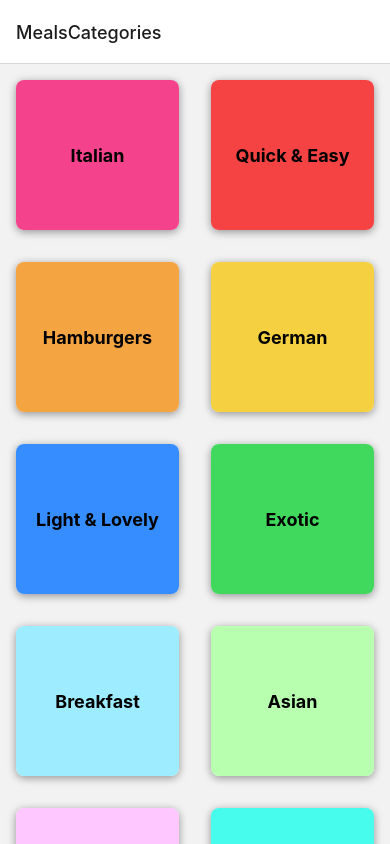
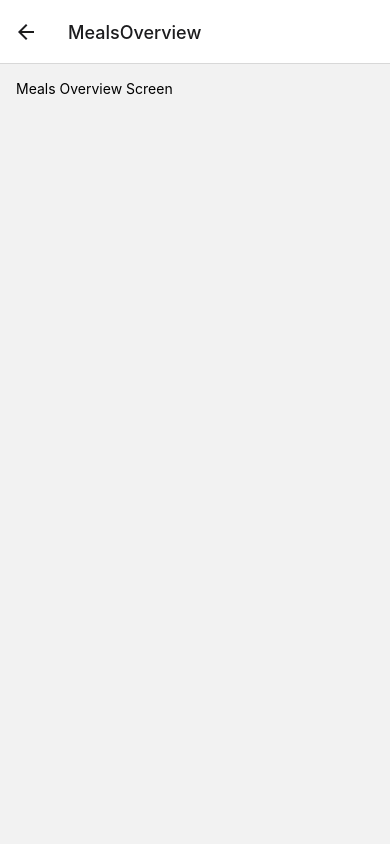
Before and after one commit to sarahmarie1976/Meal_App, a React Native app: screen /MealsOverview in a window 390 px wide. Built offline with nearby package versions, Linux system fonts and the light colour scheme.

Commit message:
:art: added navigation functionality

```diff
--- a/App.js
+++ b/App.js
@@ -4,6 +4,7 @@ import { NavigationContainer } from '@react-navigation/native';
 import { createNativeStackNavigator } from '@react-navigation/native-stack'
 
 import CategoriesScreen from './screens/CategoriesScreen';
+import MealsOverviewScreen from './screens/MealsOverViewScreen';
 
 const Stack = createNativeStackNavigator()
 
@@ -17,6 +18,10 @@ export default function App() {
             name='MealsCategories'
             component={CategoriesScreen}
           />
+          <Stack.Screen
+            name="MealsOverview"
+            component={MealsOverviewScreen}
+          />
         </Stack.Navigator>
 
       </NavigationContainer>
--- a/components/CategoryGridTile.js
+++ b/components/CategoryGridTile.js
@@ -1,13 +1,15 @@
 import { Pressable, StyleSheet, Text, View, Platform } from "react-native";
 
-function CategoryGridTile({title, color}) {
+function CategoryGridTile({title, color, onPress}) {
     return(
         <View style={styles.gridItem} >
             <Pressable
               android_ripple={{color: '#8c92ac'}}
             style={({pressed}) => [
-                styles.button,
-                pressed ? styles.buttonPressed : null]}
+              styles.button,
+              pressed ? styles.buttonPressed : null
+            ]}
+            onPress={onPress}
             >
               <View style={[styles.innerContainer, {backgroundColor: color}]} >
                 <Text style={styles.title} >
--- a/screens/CategoriesScreen.js
+++ b/screens/CategoriesScreen.js
@@ -3,13 +3,20 @@ import CategoryGridTile from "../components/CategoryGridTile";
 
 import { CATEGORIES } from '../data/dummy-data';
 
-function renderCategoryItem(itemData) {
+function CategoriesScreen({navigation}) {
+  function renderCategoryItem(itemData) {
+    function pressHandler() {
+      navigation.navigate('MealsOverview')
+    }
   return (
-    <CategoryGridTile title={itemData.item.title} color={itemData.item.color} />
+    <CategoryGridTile
+      title={itemData.item.title}
+      color={itemData.item.color}
+      onPress={pressHandler}
+    />
   );
 }
 
-function CategoriesScreen() {
   return (
     <FlatList
       data={CATEGORIES}
--- /dev/null
+++ b/screens/MealsOverViewScreen.js
@@ -0,0 +1,21 @@
+import { StyleSheet, Text, View } from "react-native";
+import { MEALS } from "../data/dummy-data";
+
+function MealsOverviewScreen() {
+    return (
+        <View style={styles.container} >
+          <Text >
+            Meals Overview Screen
+          </Text>
+        </View>
+    )
+}
+
+export default MealsOverviewScreen
+
+const styles = StyleSheet.create({
+    container: {
+        flex: 1,
+        padding: 16,
+    }
+})
```
